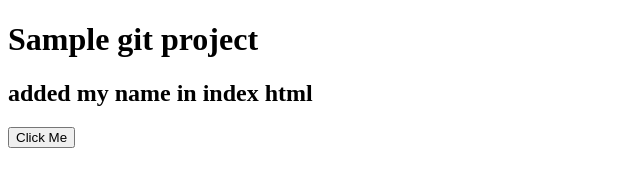
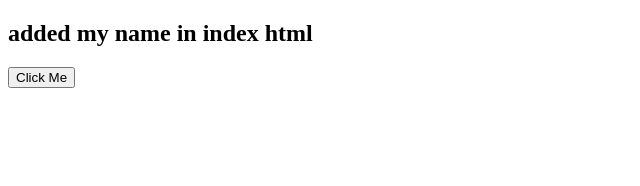
Before and after one commit to pdheeraj99/my-portifolio, a plain HTML site: page index.html in a window 1280 px wide. Shown: the whole page, without its empty margins (0-640 px from the left). Drawn offline with Linux system fonts and the light colour scheme.

Commit message:
changed index html page

```diff
--- a/index.html
+++ b/index.html
@@ -7,7 +7,6 @@
     <title>Document</title>
   </head>
   <body>
-    <h1>Sample git project</h1>
     <h2>added my name in index html</h2>
     <button>Click Me</button>
   </body>
```
